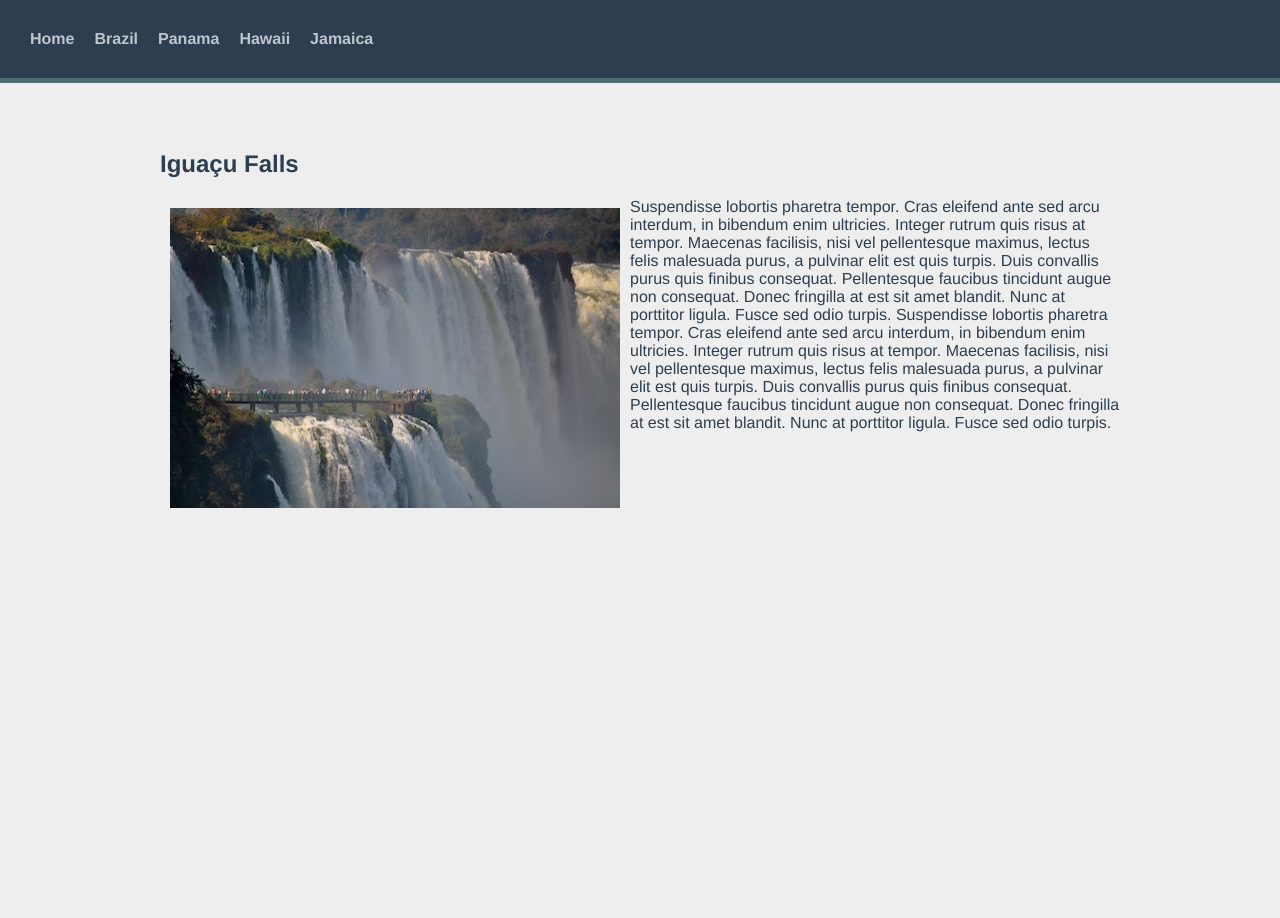
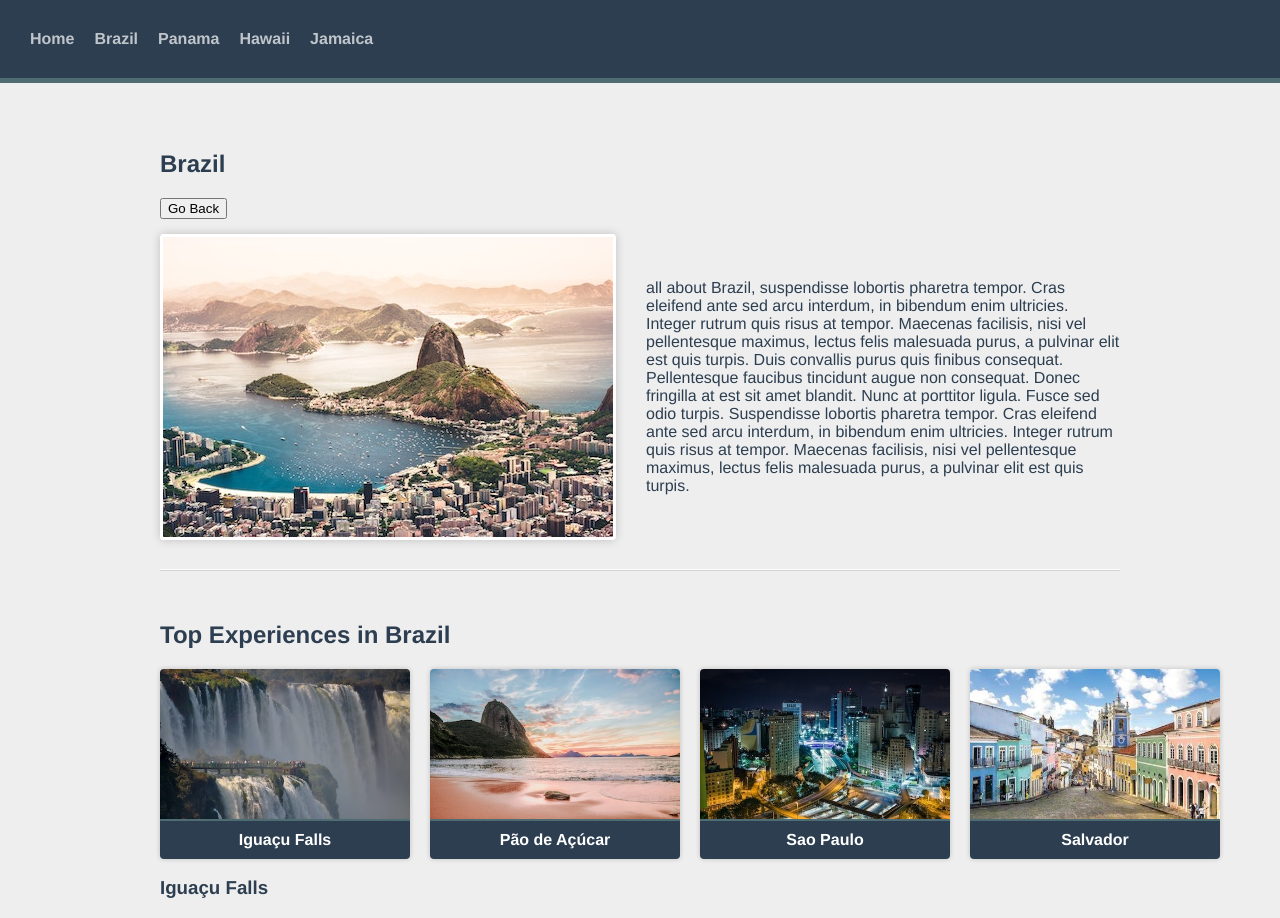
Before and after one commit to francisco-solis99/AppTravelVue, a Vue app: page /destination/1/1/iguacu-falls in a window 1280 px wide. Shown: the top 918 px of the page. Before the commit the page ends 800 px from the top, so only its background shows below. Built offline with nearby package versions, Linux system fonts and the light colour scheme.

Commit message:
[Add] the go back button and the experiences nested route with another router view

```diff
--- /dev/null
+++ b/src/components/GoBack.vue
@@ -0,0 +1,11 @@
+<script>
+  export default {
+    // name:'GoBack',
+  };
+</script>
+
+<template>
+    <span class="go-back">
+      <button type="button" @click="$router.back()">Go Back</button>
+    </span>
+</template>
--- a/src/router/index.js
+++ b/src/router/index.js
@@ -13,15 +13,21 @@ const routes = [
     path: '/destination/:id/:slug',
     name: 'destination.show',
     component: () => import('@/views/DestinationShow.vue'),
-    props: route => ({...route.params, id: parseInt(route.params.id)})
+    props: route => ({
+      id: parseInt(route.params.id)
+    }),
+    children: [
+      {
+        path: ':experienceSlug',
+        name: 'experience.show',
+        component: () => import('@/views/DestinationExperience.vue'),
+        props: route => ({
+          ...route.params,
+          id: parseInt(route.params.id),
+        })
+      },
+    ]
   },
-
-  {
-    path: '/destination/:id/:slug/:experienceSlug',
-    name: 'experience.show',
-    component: () => import('@/views/DestinationExperience.vue'),
-    props: route => ({...route.params, id: parseInt(route.params.id)})
-  }
 ];
 
 const router = createRouter({
--- a/src/views/DestinationExperience.vue
+++ b/src/views/DestinationExperience.vue
@@ -1,7 +1,7 @@
 <script>
   import sourceData from '@/data.json';
   export default {
-    name:'DestinationExperience',
+    // name:'DestinationExperience',
     props: {
       id: {
         type: Number,
@@ -22,7 +22,7 @@
 </script>
 
 <template>
-  <article class="experience" v-if="experience">
+    <article class="experience">
       <h1>{{experience.name}}</h1>
       <div class="experience-details">
         <img :src="`/images/${experience.image}`" :alt="experience.name">
--- a/src/views/DestinationShow.vue
+++ b/src/views/DestinationShow.vue
@@ -1,10 +1,12 @@
 <script>
   import sourceData from '@/data.json';
   import ExperienceCard from '@/components/ExperienceCard.vue';
+  import GoBack from '@/components/GoBack.vue';
   export default{
     name: 'DestinationShow',
     components: {
-      'experience-card': ExperienceCard,
+      ExperienceCard,
+      GoBack
     },
     props: {
       id: {
@@ -27,10 +29,6 @@
         return sourceData.destinations.find(item => item.id === this.id);
       }
     },
-
-    updated(){
-      console.log(this.$props);
-    }
     // async created(){
     //   const response = await fetch(`https://travel-dummy-api.netlify.app/${this.$route.params.slug}`);
     //   this.destination = await response.json();
@@ -41,14 +39,16 @@
 
 <template>
 <!-- Make the template for every destination according to the destination  id in the url -->
-  <section class="destination" v-if="destination">
+<div>
+  <section class="destination">
     <h1>{{destination.name}}</h1>
+    <GoBack></GoBack>
     <div class="destination-details">
       <img :src="`/images/${destination.image}`" :alt="destination.name">
       <p>{{destination.description}}</p>
     </div>
   </section>
-  <h1 v-else>Loading...</h1>
+  <!-- <h1 v-else>Loading...</h1> -->
 
 <!-- experiences section with another router link -->
   <section class="experiences">
@@ -58,10 +58,14 @@
         v-for="experience in destination.experiences"
         :key="experience.slug"
         :to="{name: 'experience.show', params:{experienceSlug: experience.slug}}">
-        <experience-card :experience="experience"></experience-card>
+        <ExperienceCard :experience="experience"></ExperienceCard>
       </router-link>
     </div>
+    <router-view></router-view>
   </section>
+</div>
+
+
 </template>
 
 
```
Lines whose indentation alone changed are shown as unchanged.
